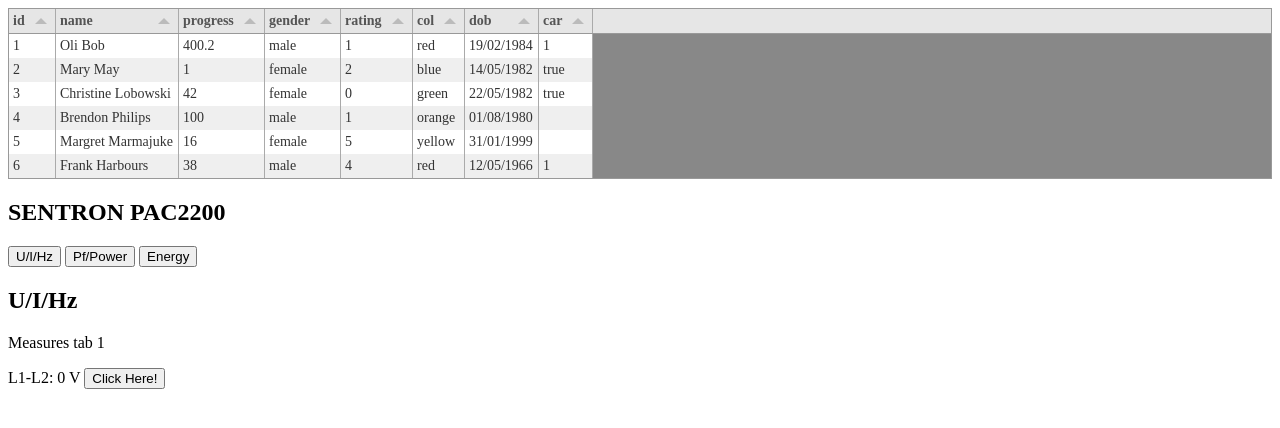
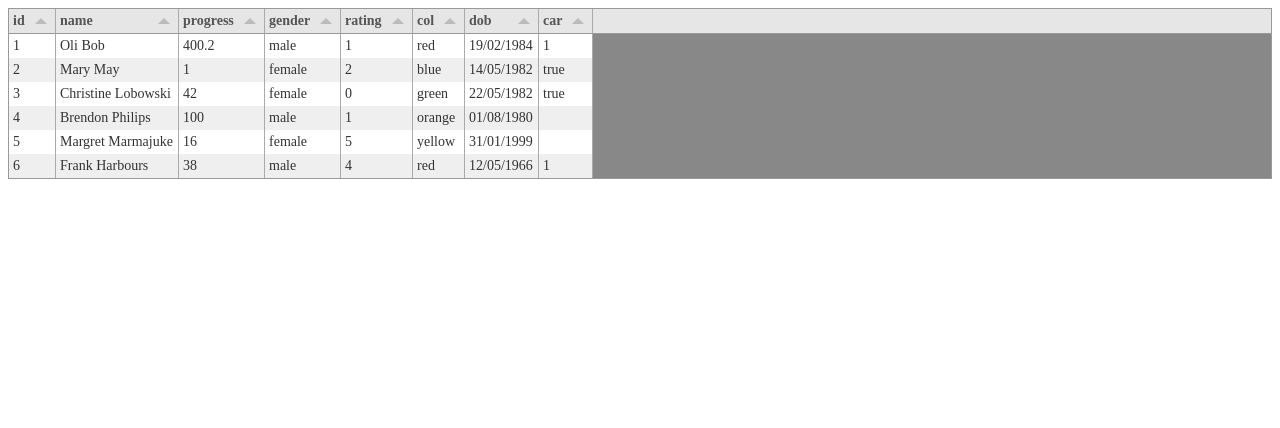
Before and after one commit to NicoloToscani/SentronControl, a plain HTML site: page {3CEB7F71-78B6-46CD-84A2-2F953D206D01}/control/index.html in a window 1280 px wide. Drawn offline with Linux system fonts and the light colour scheme.

Commit message:
Add files via upload

```diff
--- a/{3CEB7F71-78B6-46CD-84A2-2F953D206D01}/control/index.html
+++ b/{3CEB7F71-78B6-46CD-84A2-2F953D206D01}/control/index.html
@@ -13,37 +13,6 @@
 
   <div id="example-table"></div>
 
-<div>
-  <h2>SENTRON PAC2200</h2>
-</div>
-
-<div >
-  <button onclick="openMeasures('U/I/Hz')">U/I/Hz</button>
-  <button onclick="openMeasures('Pf/Power')">Pf/Power</button>
-  <button onclick="openMeasures('Energy')">Energy</button>
-</div>
-
-<div id="U/I/Hz" class="w3-container measures">
-  <h2>U/I/Hz</h2>
-  <p>Measures tab 1</p>
-     <label>L1-L2: </label>
-     <label id="L1-L2">0 </label>
-     <label id="L1-L2">V </label>
-     <button onclick="updateMeasures()">
-        Click Here!
-    </button>
-</div>
-
-<div id="Pf/Power" class="w3-container measures" style="display:none">
-  <h2>Pf/Power</h2>
-  <p>Measures tab 2</p>
-</div>
-
-<div id="Energy" class="w3-container measures" style="display:none">
-  <h2>Energy</h2>
-  <p>Measures tab 3</p>
-</div>
-
 <!-- Call JS code -->
 <script src='./js/code.js'></script>
 
```
